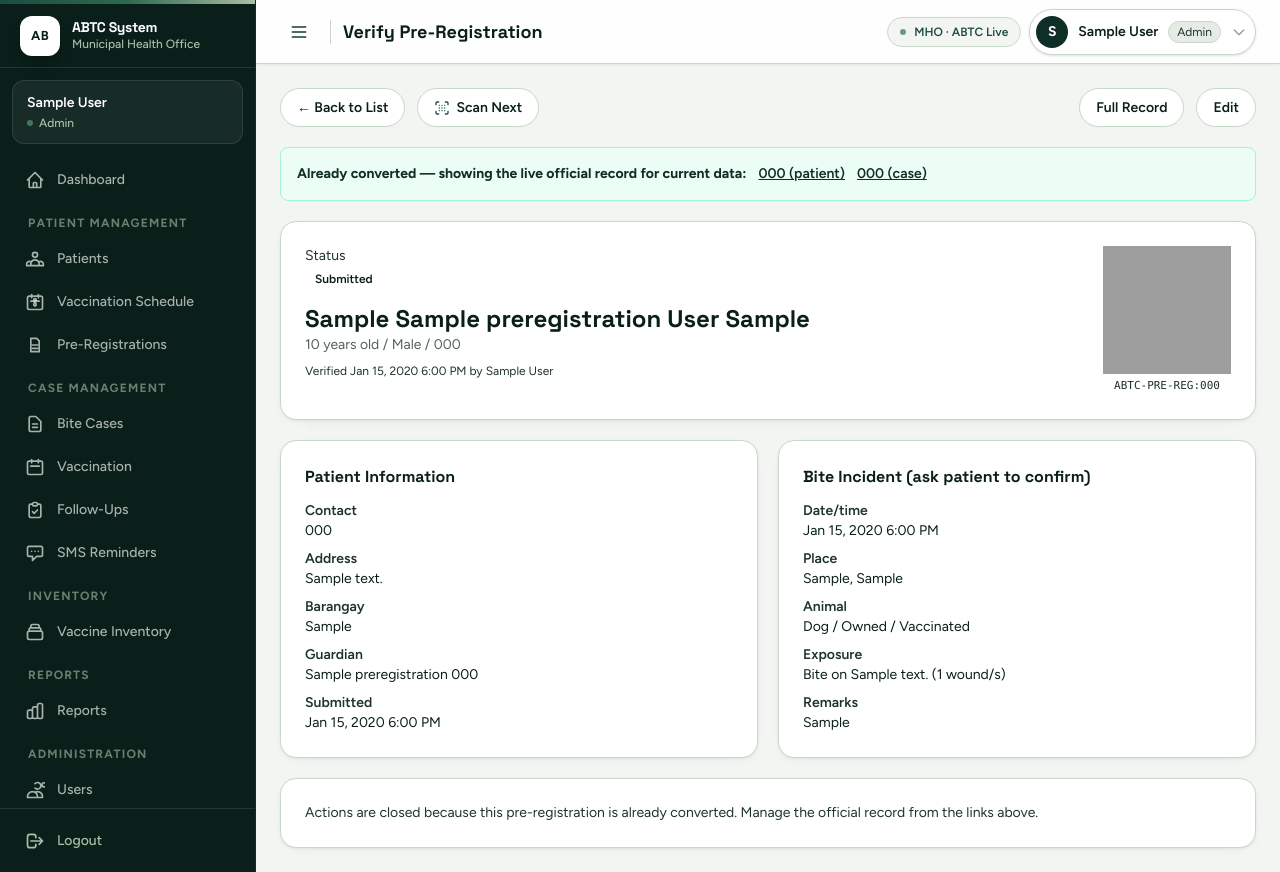
After one commit to lanzy-lanzy/animalbite_project, a Django app: page /staff/pre-registrations/1/verify/ in a window 1280 px wide. The commit adds this page. Run offline with Django 5.2, Linux system fonts and the light colour scheme; a user stored in the database is signed in; tables that the repository leaves empty hold one stand-in row (values such as "Sample post"); style sheets or scripts are compiled from the project's sources; some web fonts are replaced; grey boxes are pictures that could not be loaded.

Commit message:
feat(pre-registrations): implement host-independent QR scanning and verification console
- Add SITE_URL config for host-independent QR payloads and default to Render hostname
- Update patient QR code to use host-independent token resolved via backend on scan
- Enhance scan resolver to handle patient tokens and pre-registration tokens uniformly
- Implement pre-registration scan verification console with approve/reject/convert actions
- Log QR scan resolutions for audit trail tracking
- Change pre-registration QR code image generation to PNG with payload based on SITE_URL or token
- Add management command to seed demo data including patients and pre-registrations for QR testing
- Update pre-registration URLs to include verification console and approve/reject endpoints
- Improve client-side scanning UI for patient/pre-registration QR codes with throttling and scaling
- Update templates to reflect scanning UI text changes and add links to verify consoles
- Refactor pre-registration model QR payload to a host-independent token string
- Add reject reason feature with audit logging and UI messaging in verification console

```diff
--- a/pre_registrations/urls.py
+++ b/pre_registrations/urls.py
@@ -10,9 +10,12 @@ urlpatterns = [
     path("pre-register/success/<str:number>/", views.public_success, name="public_success"),
     path("pre-register/slip/<str:number>/", views.public_slip, name="public_slip"),
     path("pre-register/status/", views.public_status, name="public_status"),
-    path("pre-register/qr/<str:number>.svg", views.qr_code_svg, name="qr_code"),
+    path("pre-register/qr/<str:number>.png", views.qr_code, name="qr_code"),
     path("staff/pre-registrations/", views.staff_list, name="staff_list"),
     path("staff/pre-registrations/<int:pk>/", views.staff_detail, name="staff_detail"),
+    path("staff/pre-registrations/<int:pk>/verify/", views.verify_console, name="verify"),
+    path("staff/pre-registrations/<int:pk>/verify/approve/", views.verify_approve, name="verify_approve"),
+    path("staff/pre-registrations/<int:pk>/verify/reject/", views.verify_reject, name="verify_reject"),
     path("staff/pre-registrations/<int:pk>/edit/", views.staff_edit, name="staff_edit"),
     path("staff/pre-registrations/<int:pk>/duplicate/", views.mark_duplicate, name="mark_duplicate"),
     path("staff/pre-registrations/<int:pk>/no-show/", views.mark_no_show, name="mark_no_show"),
--- a/pre_registrations/views.py
+++ b/pre_registrations/views.py
@@ -1,5 +1,4 @@
-from io import BytesIO
-
+from django.conf import settings
 from django.contrib import messages
 from django.contrib.auth import login
 from django.contrib.auth.decorators import login_required, user_passes_test
@@ -11,6 +10,7 @@ from django.urls import reverse
 from django.utils import timezone
 
 from audit.models import AuditLog
+from utils.qr import qr_png_bytes, build_pre_registration_payload
 
 from .forms import PatientSignupPreRegistrationForm, StaffPreRegistrationForm, StatusLookupForm
 from .models import PreRegistration
@@ -117,26 +117,27 @@ def public_status(request):
     )
 
 
-def qr_code_svg(request, number):
+def qr_code(request, number):
+    """Serve the pre-registration slip QR as a spec-compliant PNG.
+
+    Payload policy (fixes codes that scanned but opened the wrong machine):
+    - With a canonical public SITE_URL configured, encode the absolute status
+      page URL so any external phone camera opens the live registration
+      status directly.
+    - Otherwise encode the portable `ABTC-PRE-REG:<number>` token, which the
+      in-app scanner resolves against the live database on every scan.
+    The current request host is never baked in — slips generated on localhost
+    used to embed http://localhost:8000/... and were useless off the machine.
+    """
     record = get_object_or_404(PreRegistration, pre_registration_number=number)
-    payload = request.build_absolute_uri(record.qr_code or reverse("pre_registrations:public_success", args=[number]))
-    try:
-        import qrcode
-        import qrcode.image.svg
-
-        image = qrcode.make(payload, image_factory=qrcode.image.svg.SvgPathImage)
-        stream = BytesIO()
-        image.save(stream)
-        return HttpResponse(stream.getvalue(), content_type="image/svg+xml")
-    except Exception:
-        svg = (
-            '<svg xmlns="http://www.w3.org/2000/svg" width="220" height="220" viewBox="0 0 220 220">'
-            '<rect width="220" height="220" fill="white"/>'
-            '<rect x="20" y="20" width="180" height="180" fill="none" stroke="black" stroke-width="8"/>'
-            f'<text x="110" y="112" font-size="12" text-anchor="middle" fill="black">{record.pre_registration_number}</text>'
-            "</svg>"
-        )
-        return HttpResponse(svg, content_type="image/svg+xml")
+    site_url = getattr(settings, "SITE_URL", "")
+    if site_url:
+        payload = f"{site_url.rstrip('/')}/{reverse('pre_registrations:public_success', args=[record.pre_registration_number]).lstrip('/')}"
+    else:
+        payload = build_pre_registration_payload(record.pre_registration_number)
+    import qrcode.constants
+    png = qr_png_bytes(payload, error_correction=qrcode.constants.ERROR_CORRECT_Q)
+    return HttpResponse(png, content_type="image/png")
 
 
 @login_required
@@ -240,6 +241,83 @@ def mark_no_show(request, pk):
 
 @login_required
 @user_passes_test(is_authorized_staff)
+def verify_console(request, pk):
+    """Scan-verification console — the landing page when a pre-registration QR
+    is scanned (see patients.scan_resolve). Re-reads the freshest row from the
+    database on every visit and puts Approve / Reject / Convert in one view.
+    Already-converted records surface the live patient record instead, so the
+    staff always act on current data."""
+    record = get_object_or_404(
+        PreRegistration.objects.select_related("converted_patient", "converted_case", "verified_by"),
+        pk=pk,
+    )
+    duplicates = record.possible_duplicates()[:5]
+    is_converted = bool(record.converted_case_id or record.converted_patient_id)
+    can_act = not is_converted and record.status != PreRegistration.Status.CANCELLED
+    return render(
+        request,
+        "pre_registrations/staff_verify.html",
+        {
+            "record": record,
+            "duplicates": duplicates,
+            "can_act": can_act,
+            "is_converted": is_converted,
+            "already_verified": record.status == PreRegistration.Status.VERIFIED,
+        },
+    )
+
+
+@login_required
+@user_passes_test(is_authorized_staff)
+def verify_approve(request, pk):
+    """POST-only: approve (verify) a pre-registration from the console."""
+    record = get_object_or_404(PreRegistration, pk=pk)
+    if request.method != "POST":
+        return redirect("pre_registrations:verify", pk=record.pk)
+    if record.converted_case_id or record.converted_patient_id:
+        messages.info(request, "Already converted to an official case — open the patient record for current data.")
+        return redirect("pre_registrations:verify", pk=record.pk)
+    record.status = PreRegistration.Status.VERIFIED
+    record.verified_by = request.user
+    record.verified_at = timezone.now()
+    record.save(update_fields=["status", "verified_by", "verified_at", "updated_at"])
+    AuditLog.objects.create(
+        user=request.user,
+        action="VERIFY_PRE_REGISTRATION",
+        description=f"Verified pre-registration {record.pre_registration_number} via scan console",
+    )
+    messages.success(request, "Pre-registration approved (verified). You can now convert it to an official case.")
+    return redirect("pre_registrations:verify", pk=record.pk)
+
+
+@login_required
+@user_passes_test(is_authorized_staff)
+def verify_reject(request, pk):
+    """POST-only: reject a pre-registration (with an optional reason that is
+    appended to remarks and mirrored in the audit trail)."""
+    record = get_object_or_404(PreRegistration, pk=pk)
+    if request.method != "POST":
+        return redirect("pre_registrations:verify", pk=record.pk)
+    if record.converted_case_id or record.converted_patient_id:
+        messages.error(request, "Converted pre-registrations cannot be rejected — amend the official record instead.")
+        return redirect("pre_registrations:verify", pk=record.pk)
+    reason = (request.POST.get("reason") or "").strip()[:300]
+    record.status = PreRegistration.Status.CANCELLED
+    if reason:
+        stamp = timezone.localdate()
+        record.remarks = f"{record.remarks}\n[Rejected {stamp}] {reason}".strip()
+    record.save(update_fields=["status", "remarks", "updated_at"])
+    AuditLog.objects.create(
+        user=request.user,
+        action="REJECT_PRE_REGISTRATION",
+        description=f"Rejected pre-registration {record.pre_registration_number}" + (f" — {reason}" if reason else ""),
+    )
+    messages.warning(request, "Pre-registration rejected." + (f" Reason recorded: {reason}" if reason else ""))
+    return redirect("pre_registrations:staff_list")
+
+
+@login_required
+@user_passes_test(is_authorized_staff)
 def convert(request, pk):
     record = get_object_or_404(PreRegistration, pk=pk)
     duplicates = record.possible_duplicates()
--- a/templates/base.html
+++ b/templates/base.html
@@ -495,7 +495,7 @@
                         <span class="w-7 h-7 rounded-lg bg-emerald-950 text-white flex items-center justify-center">
                             <svg class="w-4 h-4" fill="none" stroke="currentColor" viewBox="0 0 24 24"><path stroke-linecap="round" stroke-linejoin="round" stroke-width="2" d="M3 7V5a2 2 0 012-2h2M17 3h2a2 2 0 012 2v2M21 17v2a2 2 0 01-2 2h-2M7 21H5a2 2 0 01-2-2v-2M8 8h.01M12 8h.01M16 8h.01M8 12h.01M12 12h.01M16 12h.01M8 16h.01M12 16h.01M16 16h.01"/></svg>
                         </span>
-                        Scan Patient QR
+                        Scan QR — Patient / Pre-Registration
                     </h3>
                     <button type="button" id="abtcScanClose" class="w-8 h-8 rounded-full bg-white border border-line flex items-center justify-center text-ink hover:bg-sage-100" title="Close">
                         <svg class="w-4 h-4" fill="none" stroke="currentColor" viewBox="0 0 24 24"><path stroke-linecap="round" stroke-linejoin="round" stroke-width="2" d="M6 18L18 6M6 6l12 12"/></svg>
@@ -517,7 +517,7 @@
                 <div class="px-4 py-4 space-y-3">
                     <p id="abtcScanStatus" class="text-sm font-medium text-muted"></p>
                     <form id="abtcScanManualForm" class="flex gap-2" onsubmit="return false;">
-                        <input id="abtcScanManual" type="text" placeholder="Or enter patient # (PAT-...)" class="form-input flex-1" autocomplete="off">
+                        <input id="abtcScanManual" type="text" placeholder="Or type PAT-… or AB-… number" class="form-input flex-1" autocomplete="off">
                         <button type="submit" id="abtcScanSubmit" class="btn-primary btn-sm shrink-0">Look up</button>
                     </form>
                 </div>
@@ -562,7 +562,7 @@
                     video.srcObject = s;
                     video.setAttribute('playsinline', 'true');
                     video.play();
-                    setStatus('Point the camera at a patient QR code…');
+                    setStatus('Point the camera at a patient or slip QR code…');
                     if (canvas) { canvas.width = 0; canvas.height = 0; }
                     loop();
                 })
@@ -572,25 +572,43 @@
                 });
         }
 
+        var scanning = false;   // in-flight guard so async detector calls don't stack up
+        var lastTick = 0;
+        var TICK_MS = 90;        // ~11 decode passes/sec — full 60fps gains nothing, just heats the CPU
+        var MAX_DIM = 720;       // downscale cap: faster + more reliable than native res on screen photos
+
         function loop() {
             if (!stream) return;
-            if (video.readyState === video.haveEnoughData && canvas && ctx) {
-                var w = video.videoWidth, h = video.videoHeight;
-                if (w && h) {
+            raf = requestAnimationFrame(loop);
+            if (busy || scanning) return;
+            var now = (window.performance && performance.now) ? performance.now() : Date.now();
+            if (now - lastTick < TICK_MS) return;
+            lastTick = now;
+            // Accept HAVE_CURRENT_DATA (2) and up — strict === haveEnoughData(4) starves frames.
+            if (video.readyState < 2 || !canvas || !ctx) return;
+            var vw = video.videoWidth, vh = video.videoHeight;
+            if (!vw || !vh) return;
+            var scale = Math.min(1, MAX_DIM / Math.max(vw, vh));
+            var w = Math.round(vw * scale), h = Math.round(vh * scale);
             if (canvas.width !== w) canvas.width = w;
             if (canvas.height !== h) canvas.height = h;
             ctx.drawImage(video, 0, 0, w, h);
-                    try {
-                        var data = ctx.getImageData(0, 0, w, h);
+            var data;
+            try { data = ctx.getImageData(0, 0, w, h); } catch (e) { return; /* taint — skip frame */ }
+            // Native detector first when available, but ALWAYS fall through to jsQR
+            // when it returns no code: the platform BarcodeDetector is often weaker
+            // than jsQR on angled / screen-photographed / low-contrast codes, and
+            // returning an empty list (not an error) is exactly when jsQR helps most.
             if (detector) {
-                            detector.detect(data).then(function (codes) { handle(codes); }).catch(function () { jsqrPass(data, w, h); });
+                scanning = true;
+                detector.detect(data).then(function (codes) {
+                    scanning = false;
+                    if (codes && codes.length) { handle(codes); return; }
+                    jsqrPass(data, w, h);
+                }).catch(function () { scanning = false; jsqrPass(data, w, h); });
             } else {
                 jsqrPass(data, w, h);
             }
-                    } catch (e) { /* CORS/taint — ignore frame */ }
-                }
-            }
-            raf = requestAnimationFrame(loop);
         }
 
         function jsqrPass(data, w, h) {
--- a/templates/pre_registrations/staff_detail.html
+++ b/templates/pre_registrations/staff_detail.html
@@ -5,6 +5,7 @@
 <div class="max-w-5xl mx-auto space-y-5">
     <div class="flex flex-wrap gap-3">
         <a href="{% url 'pre_registrations:staff_list' %}" class="btn-secondary">&larr; Back</a>
+        <a href="{% url 'pre_registrations:verify' record.pk %}" class="btn-success">Verify Console</a>
         <a href="{% url 'pre_registrations:staff_edit' record.pk %}" class="btn-secondary">Edit</a>
         <a href="{% url 'pre_registrations:staff_slip' record.pk %}" class="btn-secondary">Print Slip</a>
         <form method="POST" action="{% url 'pre_registrations:mark_duplicate' record.pk %}">{% csrf_token %}<button class="btn-secondary" type="submit">Mark Duplicate</button></form>
--- /dev/null
+++ b/templates/pre_registrations/staff_verify.html
@@ -0,0 +1,111 @@
+{% extends 'base.html' %}
+{% block title %}Verify {{ record.pre_registration_number }} - ABTC System{% endblock %}
+{% block page_title %}<h1 class="text-lg font-bold text-ink">Verify Pre-Registration</h1>{% endblock %}
+{% block content %}
+<div class="max-w-5xl mx-auto space-y-5">
+    <div class="flex flex-wrap items-center gap-3">
+        <a href="{% url 'pre_registrations:staff_list' %}" class="btn-secondary">&larr; Back to List</a>
+        <button type="button" onclick="window.ABTCScan && window.ABTCScan.open()" class="btn-secondary inline-flex items-center gap-1.5" title="Scan the next patient slip without leaving this page">
+            <svg class="w-4 h-4 text-emerald-700" fill="none" stroke="currentColor" viewBox="0 0 24 24"><path stroke-linecap="round" stroke-linejoin="round" stroke-width="2" d="M3 7V5a2 2 0 012-2h2M17 3h2a2 2 0 012 2v2M21 17v2a2 2 0 01-2 2h-2M7 21H5a2 2 0 01-2-2v-2M8 8h.01M12 8h.01M16 8h.01M8 12h.01M12 12h.01M16 12h.01M8 16h.01M12 16h.01M16 16h.01"/></svg>
+            Scan Next
+        </button>
+        <a href="{% url 'pre_registrations:staff_detail' record.pk %}" class="btn-secondary ml-auto">Full Record</a>
+        <a href="{% url 'pre_registrations:staff_edit' record.pk %}" class="btn-secondary">Edit</a>
+    </div>
+
+    {% if is_converted %}
+    <div class="rounded-lg border border-emerald-200 bg-emerald-50 p-4 text-sm text-emerald-900 flex flex-wrap items-center gap-3">
+        <span class="font-bold">Already converted — showing the live official record for current data:</span>
+        {% if record.converted_patient %}
+        <a class="font-semibold underline" href="{% url 'patients:patient_detail' record.converted_patient.pk %}">{{ record.converted_patient.patient_number }} (patient)</a>
+        {% endif %}
+        {% if record.converted_case %}
+        <a class="font-semibold underline" href="{% url 'bite_cases:case_detail' record.converted_case.pk %}">{{ record.converted_case.case_number }} (case)</a>
+        {% endif %}
+    </div>
+    {% endif %}
+
+    {% if duplicates %}
+    <div class="rounded-lg border border-yellow-200 bg-yellow-50 p-4 text-sm text-yellow-800">
+        Possible duplicates found — cross-check before approving:
+        {% for duplicate in duplicates %}
+            <a class="font-semibold underline" href="{% url 'pre_registrations:verify' duplicate.pk %}">{{ duplicate.pre_registration_number }}</a>{% if not forloop.last %}, {% endif %}
+        {% endfor %}
+    </div>
+    {% endif %}
+
+    <div class="card">
+        <div class="flex flex-col sm:flex-row sm:items-start sm:justify-between gap-5">
+            <div>
+                <p class="text-sm text-muted">Status</p>
+                <p><span class="status-badge status-{{ record.status }}">{{ record.get_status_display }}</span></p>
+                <h2 class="mt-3 text-2xl font-bold text-ink">{{ record.full_name }}</h2>
+                <p class="text-sm text-ink/70">{{ record.age }} years old / {{ record.get_sex_display }} / {{ record.pre_registration_number }}</p>
+                {% if record.verified_at %}
+                <p class="text-xs text-muted mt-2">Verified {{ record.verified_at|date:"M d, Y g:i A" }}{% if record.verified_by %} by {{ record.verified_by.get_full_name|default:record.verified_by.username }}{% endif %}</p>
+                {% endif %}
+            </div>
+            <div class="text-center shrink-0">
+                <img class="h-32 w-32 mx-auto" src="{% url 'pre_registrations:qr_code' record.pre_registration_number %}" alt="QR code">
+                <p class="text-[11px] font-mono text-muted mt-1">ABTC-PRE-REG:{{ record.pre_registration_number }}</p>
+            </div>
+        </div>
+    </div>
+
+    <div class="grid grid-cols-1 lg:grid-cols-2 gap-5">
+        <section class="card">
+            <h3 class="font-bold text-ink mb-3">Patient Information</h3>
+            <dl class="space-y-2 text-sm">
+                <div><dt class="font-semibold text-muted">Contact</dt><dd>{{ record.contact_number }}</dd></div>
+                <div><dt class="font-semibold text-muted">Address</dt><dd>{{ record.address }}</dd></div>
+                <div><dt class="font-semibold text-muted">Barangay</dt><dd>{{ record.barangay }}</dd></div>
+                <div><dt class="font-semibold text-muted">Guardian</dt><dd>{{ record.guardian_name|default:"-" }} {{ record.guardian_contact_number|default:"" }}</dd></div>
+                <div><dt class="font-semibold text-muted">Submitted</dt><dd>{{ record.submitted_at|date:"M d, Y g:i A" }}</dd></div>
+            </dl>
+        </section>
+        <section class="card">
+            <h3 class="font-bold text-ink mb-3">Bite Incident (ask patient to confirm)</h3>
+            <dl class="space-y-2 text-sm">
+                <div><dt class="font-semibold text-muted">Date/time</dt><dd>{{ record.bite_datetime|date:"M d, Y g:i A" }}</dd></div>
+                <div><dt class="font-semibold text-muted">Place</dt><dd>{{ record.incident_place }}, {{ record.incident_barangay }}</dd></div>
+                <div><dt class="font-semibold text-muted">Animal</dt><dd>{{ record.get_animal_type_display }} / {{ record.get_animal_ownership_display }} / {{ record.get_animal_vaccination_status_display }}</dd></div>
+                <div><dt class="font-semibold text-muted">Exposure</dt><dd>{{ record.get_exposure_type_display }} on {{ record.body_part_affected }} ({{ record.number_of_wounds }} wound/s)</dd></div>
+                <div><dt class="font-semibold text-muted">Remarks</dt><dd>{{ record.remarks|default:"-" }}</dd></div>
+            </dl>
+        </section>
+    </div>
+
+    {% if can_act %}
+    <section class="card">
+        <h3 class="font-bold text-ink mb-4">Verification Actions</h3>
+        <div class="flex flex-col lg:flex-row gap-4 lg:items-start">
+            <form method="POST" action="{% url 'pre_registrations:verify_approve' record.pk %}" class="flex-1 space-y-2">{% csrf_token %}
+                <button class="btn-success w-full" type="submit">Approve / Verify{% if already_verified %} (again){% endif %}</button>
+                <p class="text-xs text-muted text-center">Marks the record as verified by you. Required data stays editable via Edit.</p>
+            </form>
+            <form method="POST" action="{% url 'pre_registrations:verify_reject' record.pk %}" class="flex-1 space-y-2">{% csrf_token %}
+                <input type="text" name="reason" class="form-input" placeholder="Reason for rejection (optional)" maxlength="300">
+                <button class="btn-secondary w-full !text-red-700 !border-red-200 hover:!bg-red-50" type="submit">Reject</button>
+                <p class="text-xs text-muted text-center">Cancels the pre-registration and records the reason.</p>
+            </form>
+            <form method="POST" action="{% url 'pre_registrations:convert' record.pk %}" class="flex-1 space-y-2">{% csrf_token %}
+                {% if already_verified %}
+                <button class="btn-primary w-full" type="submit">Convert to Official Case</button>
+                {% else %}
+                <button class="btn-primary w-full opacity-60" type="submit" title="Tip: approve first — conversion is allowed at any time">Convert to Official Case</button>
+                {% endif %}
+                <p class="text-xs text-muted text-center">Creates the patient record, bite case, and vaccine schedule.</p>
+            </form>
+        </div>
+    </section>
+    {% else %}
+    <div class="card text-sm text-muted">
+        {% if is_converted %}
+        Actions are closed because this pre-registration is already converted. Manage the official record from the links above.
+        {% else %}
+        This pre-registration was rejected/cancelled — reopen it via <a class="underline font-semibold" href="{% url 'pre_registrations:staff_edit' record.pk %}">Edit</a> if that was a mistake.
+        {% endif %}
+    </div>
+    {% endif %}
+</div>
+{% endblock %}
```
Also changed, not shown: config/settings.py (+7 -0 lines), patients/management/commands/seed_qr_demo.py (added, +129 -0 lines), patients/views.py (+70 -27 lines), pre_registrations/models.py (+5 -2 lines), templates/pre_registrations/staff_list.html (+11 -1 lines), utils/qr.py (+45 -11 lines), patients/management/__init__.py (added), patients/management/commands/__init__.py (added), 1 other file. Lines whose indentation alone changed are shown as unchanged.
